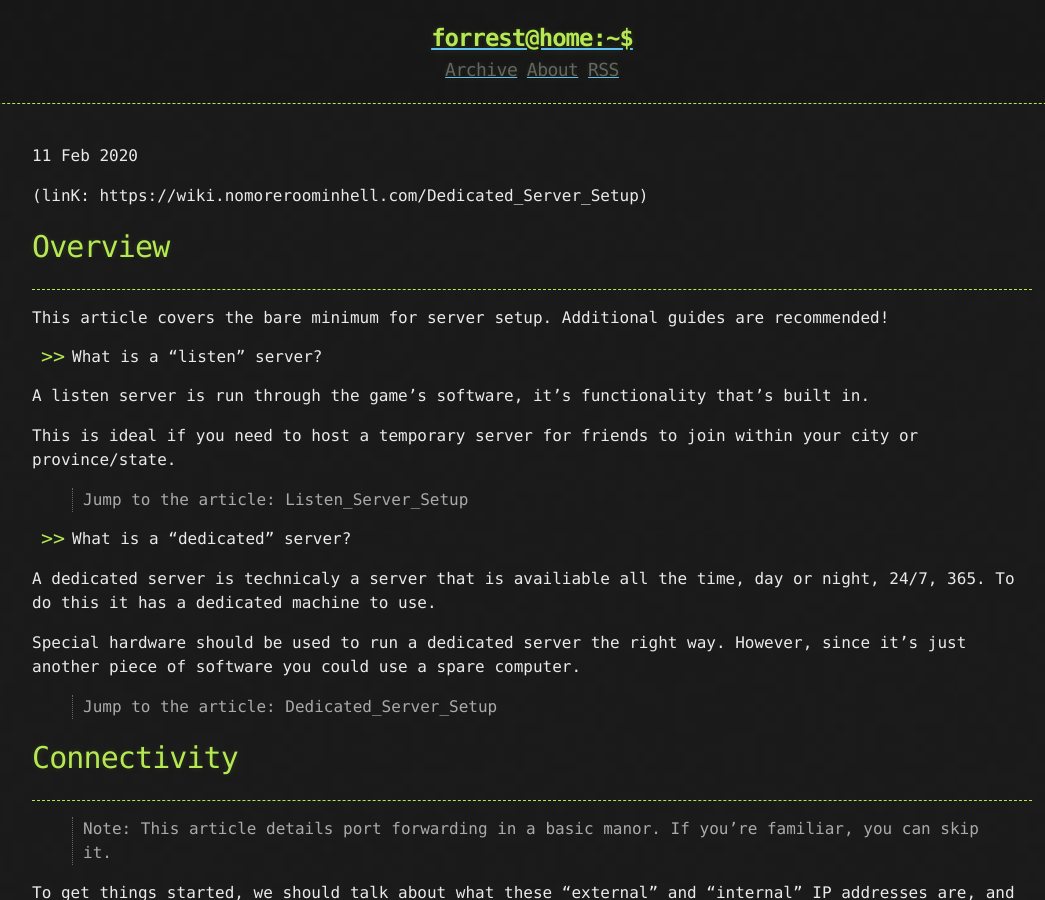
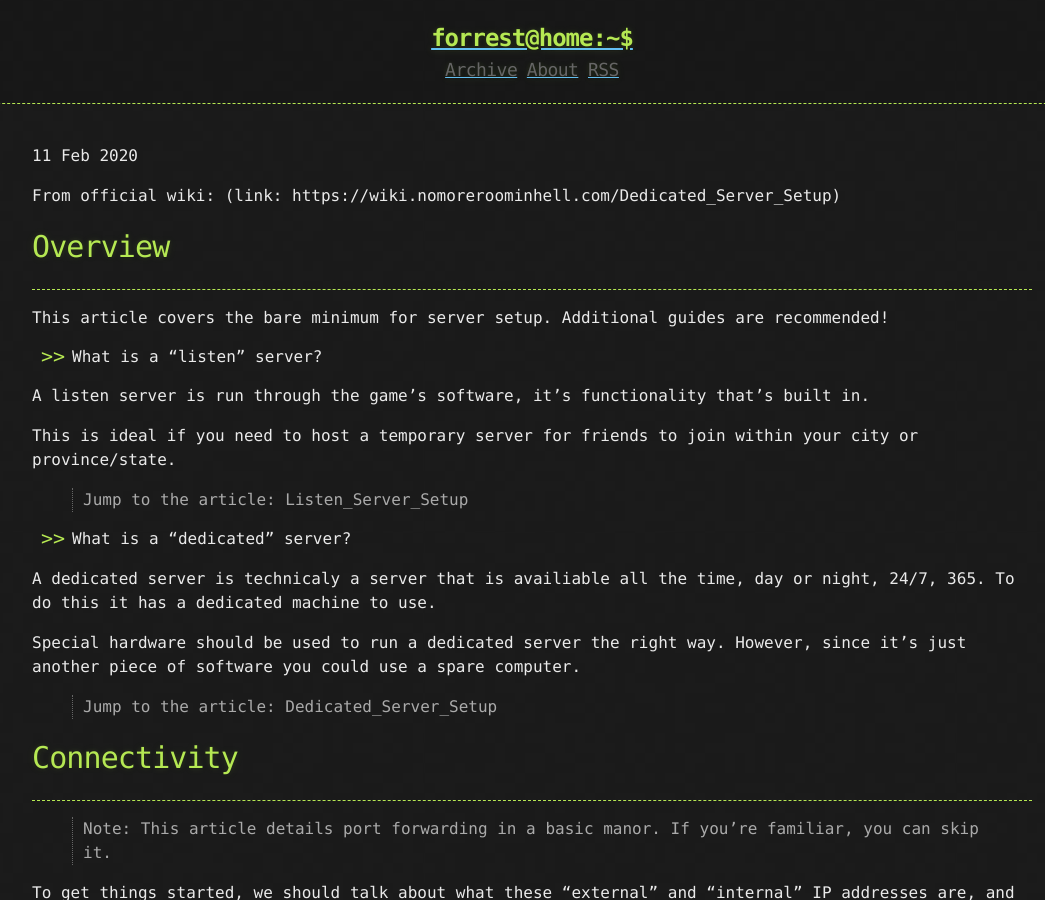
Before and after one commit to Texas-C/Texas-C.github.io, a Jekyll site: the page built from _posts/2020-2-5-NMRIH-SRV-setup.md, in a window 1280 px wide and 900 px high. Shown: the whole window, without its empty margins (108-1153 px from the left). Built offline with Jekyll 4.4.1, drawn with Linux system fonts in a browser that asks for light colours.

Commit message:
Fixed format

```diff
--- a/_posts/2020-2-5-NMRIH-SRV-setup.md
+++ b/_posts/2020-2-5-NMRIH-SRV-setup.md
@@ -1,9 +1,10 @@
 ---
-title: NMRIH server setup (from official wiki)
+title: NMRIH server setup
 published:true
 ---
 
-(linK: https://wiki.nomoreroominhell.com/Dedicated_Server_Setup)
+From official wiki:
+(link: https://wiki.nomoreroominhell.com/Dedicated_Server_Setup)
 
 # Overview
 ----
```
